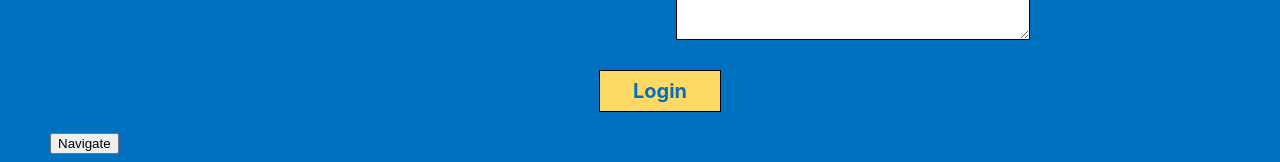
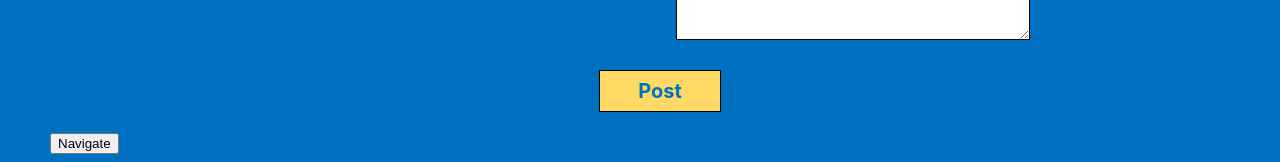
Before and after one commit to FAIVE-AI/CV-ANALYSIS-USING-NLP, a React (Create React App) app in the folder source/app/: page /hr-job-create in a window 1280 px wide. Shown: the part 664-826 px from the top of the page. Built offline with nearby package versions, Linux system fonts and the light colour scheme.

Commit message:
HR Job Creation

```diff
--- a/source/app/src/components/hr-job-creation/HRJobCreation.js
+++ b/source/app/src/components/hr-job-creation/HRJobCreation.js
@@ -166,12 +166,12 @@ export default class HRJobCreation extends Component {
                       <div
                         onClick={() => this.postJob()}
                         id = "hr-button"
-                        className="hr-submit" >Login
+                        className="hr-submit" >Post
                       </div>
                     </div>
                     )}
                     {this.state.showErrorMessage && (
-                      <p id="login-register-error-message">
+                      <p id="job-posting-error-message">
                          This job posting already exists!!
                       </p>
                     )}
--- a/source/app/src/components/hr-job-creation/HRJobCreation.scss
+++ b/source/app/src/components/hr-job-creation/HRJobCreation.scss
@@ -114,3 +114,8 @@
     background-color: colors.$primary-gold;
     color: colors.$primary-blue;
 }
+
+#job-posting-error-message {
+    margin-top: 40px;
+    color: red;
+  }
```
